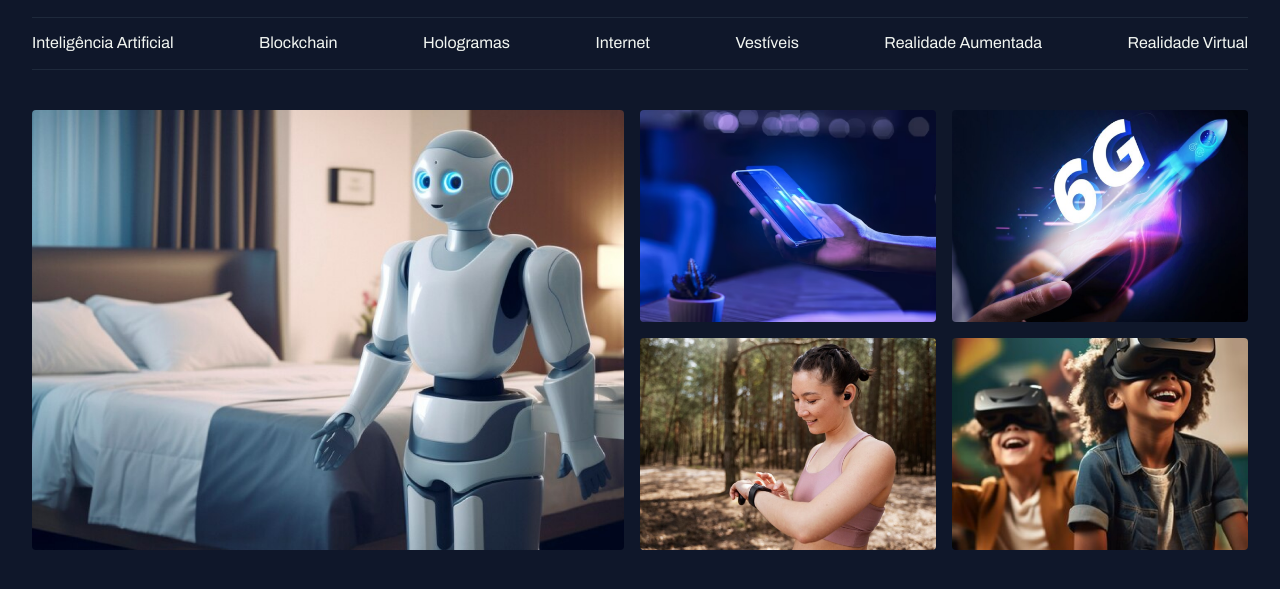
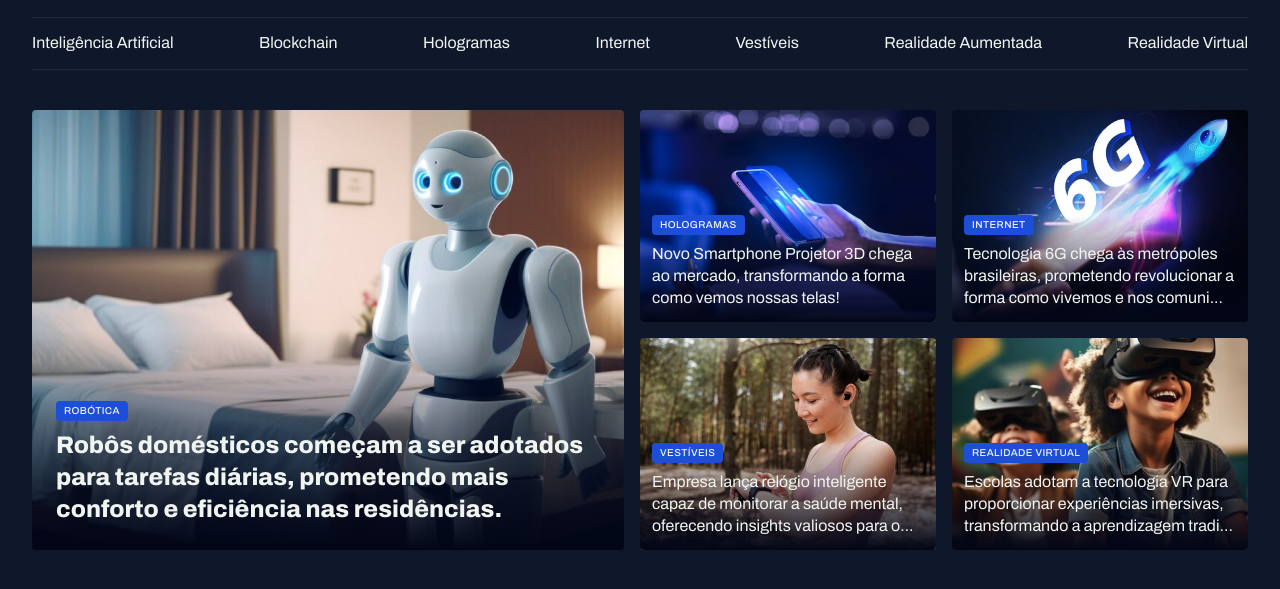
Before and after one commit to Yuric-Viana/news-portal, a plain HTML site: page index.html in a window 1280 px wide. Shown: the part 45-634 px from the top of the page. Drawn offline with Linux system fonts and the light colour scheme.

Commit message:
feat: finalizar a seção destaques

```diff
--- a/index.html
+++ b/index.html
@@ -37,23 +37,48 @@
 
     <main class="grid container">
         <section id="featured" class="grid grid-col gap-16">
-            <div>
+            <figure class="card">
                 <img src="assets/robo.png" alt="Imagem de um robo">
-            </div>
+
+                <figcaption>
+                    <span class="content-tag">Robótica</span>
+                    <h2 class="text-2xl">Robôs domésticos começam a ser adotados para tarefas diárias, prometendo mais conforto e eficiência nas residências.</h2>
+                </figcaption>
+            </figure>
 
             <div class="grid grid-cols-2 gap-16">
-                <div>
+                <figure class="card">
                     <img src="assets/Image 02.png" alt="">
-                </div>
-                <div>
+
+                    <figcaption>
+                        <span class="content-tag">Hologramas</span>
+                        <h3 class="text-sm">Novo Smartphone Projetor 3D chega ao mercado, transformando a forma como vemos nossas telas!</h3>
+                    </figcaption>
+                </figure>
+                <figure class="card">
                     <img src="assets/Image 03.png" alt="">
-                </div>
-                <div>
+
+                    <figcaption>
+                        <span class="content-tag">Internet</span>
+                        <h3 class="text-sm">Tecnologia 6G chega às metrópoles brasileiras, prometendo revolucionar a forma como vivemos e nos comuni...</h3>
+                    </figcaption>
+                </figure>
+                <figure class="card">
                     <img src="assets/Image 04.png" alt="">
-                </div>
-                <div>
+
+                    <figcaption>
+                        <span class="content-tag">Vestíveis</span>
+                        <h3 class="text-sm">Empresa lança relógio inteligente capaz de monitorar a saúde mental, oferecendo insights valiosos para o...</h3>
+                    </figcaption>
+                </figure>
+                <figure class="card">
                     <img src="assets/Image 05.png" alt="">
-                </div>
+
+                    <figcaption>
+                        <span class="content-tag">Realidade virtual</span>
+                        <h3 class="text-sm">Escolas adotam a tecnologia VR para proporcionar experiências imersivas, transformando a aprendizagem tradi...</h3>
+                    </figcaption>
+                </figure>
             </div>
         </section>
     </main>
--- a/styles/global.css
+++ b/styles/global.css
@@ -95,3 +95,14 @@ img {
 main {
     margin-top: 40px;
 }
+
+.content-tag {
+    display: inline-block;
+    font: 500 10px/1.2 var(--font-family);
+    border-radius: 4px;
+    padding: 4px 8px;
+    text-transform: uppercase;
+    letter-spacing: 0.04em;
+    color: var(--text-color-primary);
+    background-color: var(--brand-color-dark);
+}
--- a/styles/sections.css
+++ b/styles/sections.css
@@ -1,7 +1,40 @@
 #featured {
     img {
-        border-radius: 4px;
         height: 100%;
         object-fit: cover;
     }
+
+    .card {
+        border-radius: 4px;
+        position: relative;
+        overflow: hidden;
+
+        &::before {
+            content: "";
+            inset: 0;
+            background-color: white;
+            position: absolute;
+            top: 50%;
+            background: linear-gradient(180deg, transparent 0%, #020617 100%);
+        }
+
+        figcaption {
+            position: absolute;
+            bottom: 0;
+
+            padding: 24px;
+
+            &:has(.text-sm) {
+                padding: 12px;
+            }
+
+            h2 {
+                margin-top: 8px;
+            }
+
+            h3 {
+                margin-top: 8px;
+            }
+        }
+    }
 }
--- a/styles/utilitys.css
+++ b/styles/utilitys.css
@@ -19,3 +19,16 @@
 .gap-16 {
     gap: 16px;
 }
+
+.text-2xl {
+    font: var(--h1);
+}
+.text-xl {
+    font: var(--h2);
+}
+.text-lg {
+    font: var(--h3);
+}
+.text-sm {
+    font: var(--pargraph);
+}
```
